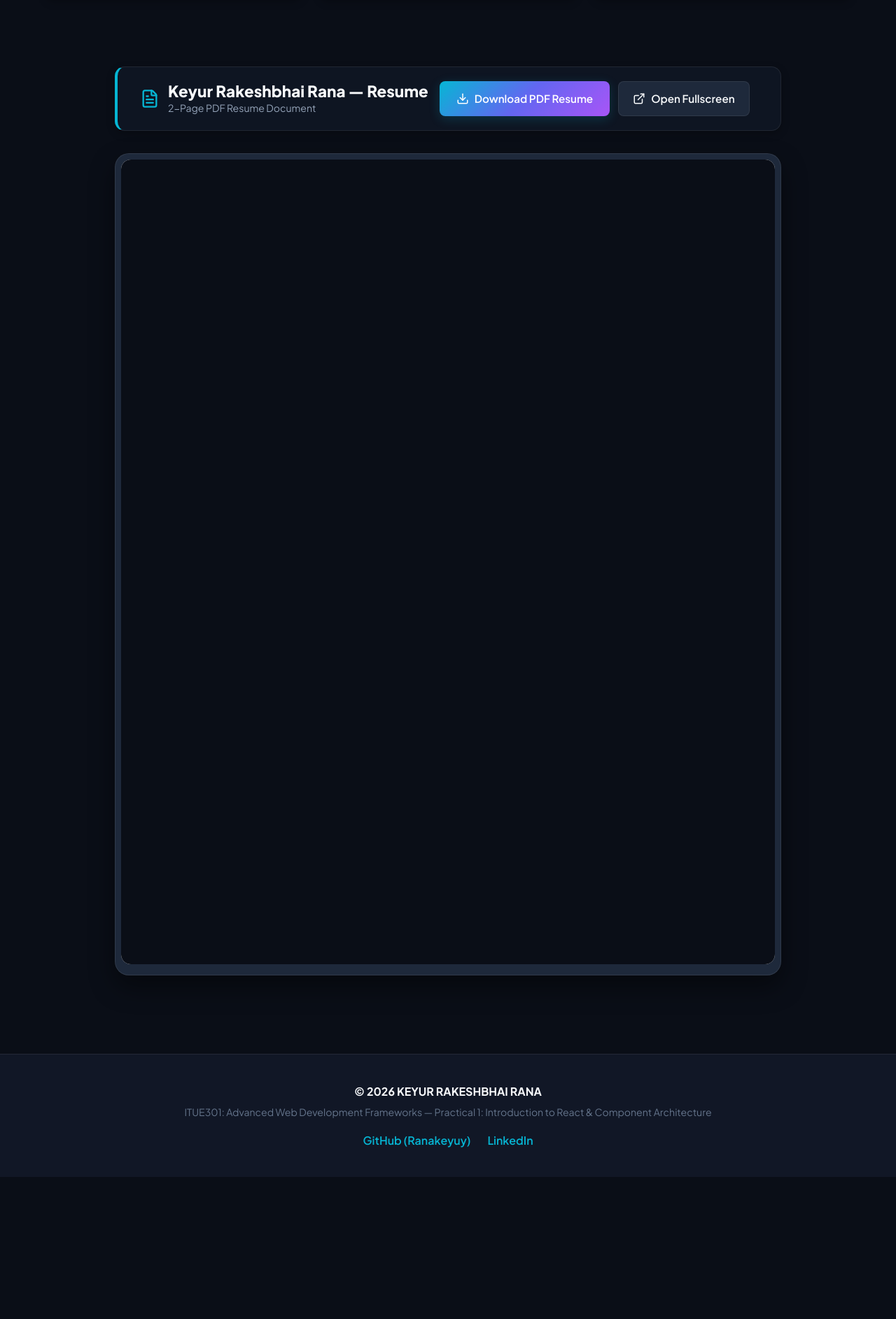
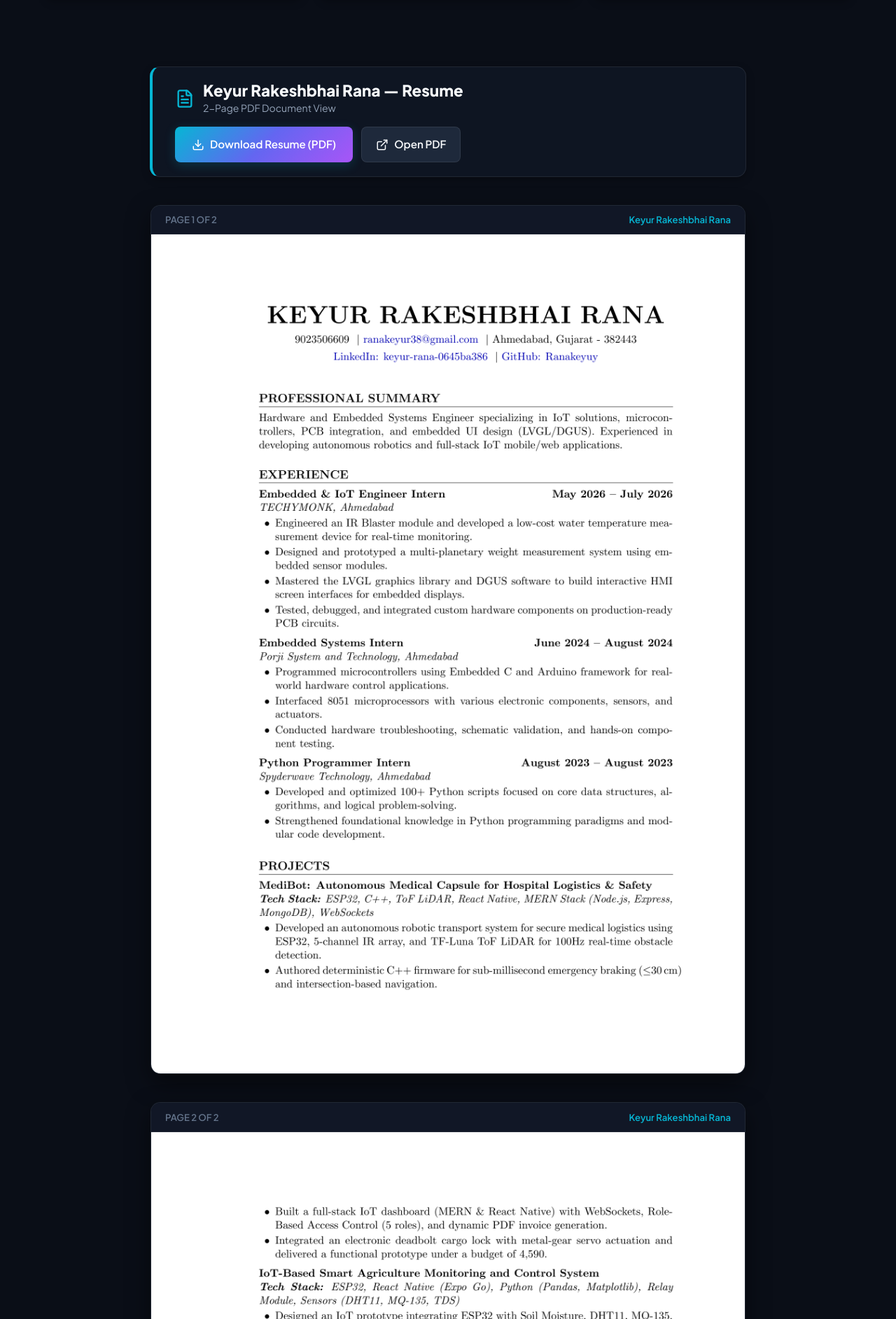
Before and after one commit to Ranakeyuy/Advance-webs-development, a React (Vite) app in the folder P01_student-portfolio/: page / in a window 1280 px wide. Shown: the part 3955-5840 px from the top of the page at 70% size. Before the commit the page ends 5637 px from the top, so only its background shows below. Built offline with nearby package versions, Linux system fonts and the light colour scheme.

Commit message:
Render exact high-resolution 2-page resume sheets without white iframe boxes or scrollbar glitches

```diff
--- a/P01_student-portfolio/src/componenets/ResumeSection.jsx
+++ b/P01_student-portfolio/src/componenets/ResumeSection.jsx
@@ -1,17 +1,17 @@
 import React from 'react';
-import { Download, ExternalLink, FileText } from 'lucide-react';
+import { Download, ExternalLink, FileText, CheckCircle2 } from 'lucide-react';
 
 function ResumeSection() {
   return (
     <section id="resume" style={{ padding: '2rem 0 4rem' }}>
-      <div className="container" style={{ maxWidth: '1000px' }}>
+      <div className="container" style={{ maxWidth: '900px' }}>
 
-        {/* Top Header Bar with Download Button */}
+        {/* Header Control Bar with Download Button */}
         <div
           className="glass-card"
           style={{
             padding: '1.25rem 2rem',
-            marginBottom: '2rem',
+            marginBottom: '2.5rem',
             display: 'flex',
             justify: 'space-between',
             alignItems: 'center',
@@ -27,23 +27,23 @@ function ResumeSection() {
                 Keyur Rakeshbhai Rana — Resume
               </h2>
               <p style={{ color: 'var(--text-secondary)', fontSize: '0.88rem', margin: 0 }}>
-                2-Page PDF Resume Document
+                2-Page PDF Document View
               </p>
             </div>
           </div>
 
           <div style={{ display: 'flex', gap: '0.75rem' }}>
-            {/* Primary Download Button */}
+            {/* Download PDF Button */}
             <a
               href="/keyur_resume.pdf"
               download="Keyur_Rana_Resume.pdf"
               className="btn btn-primary"
               style={{ padding: '0.75rem 1.5rem', fontSize: '0.95rem' }}
             >
-              <Download size={18} /> Download PDF Resume
+              <Download size={18} /> Download Resume (PDF)
             </a>
 
-            {/* Open PDF in New Tab */}
+            {/* View PDF Direct Link */}
             <a
               href="/keyur_resume.pdf"
               target="_blank"
@@ -51,39 +51,60 @@ function ResumeSection() {
               className="btn btn-secondary"
               style={{ padding: '0.75rem 1.25rem', fontSize: '0.95rem' }}
             >
-              <ExternalLink size={18} /> Open Fullscreen
+              <ExternalLink size={18} /> Open PDF
             </a>
           </div>
         </div>
 
-        {/* Full 2-Page Resume PDF Viewer Display */}
-        <div
-          className="glass-card"
-          style={{
-            padding: '0.5rem',
-            borderRadius: 'var(--radius-lg)',
-            boxShadow: 'var(--shadow-lg)',
-            background: '#1e293b'
-          }}
-        >
-          <iframe
-            src="/keyur_resume.pdf#toolbar=1&view=FitH"
-            title="Keyur Rakeshbhai Rana Resume PDF (Page 1 & 2)"
-            width="100%"
-            height="1150px"
+        {/* Crisp Page 1 and Page 2 Resume Document Sheets */}
+        <div style={{ display: 'flex', flexDirection: 'column', gap: '2.5rem', alignItems: 'center' }}>
+
+          {/* Page 1 */}
+          <div
+            className="glass-card"
             style={{
-              border: 'none',
+              width: '100%',
+              maxWidth: '850px',
+              padding: '0',
+              overflow: 'hidden',
               borderRadius: 'var(--radius-md)',
-              background: '#ffffff'
+              boxShadow: '0 12px 32px rgba(0, 0, 0, 0.5)'
             }}
           >
-            <p style={{ padding: '2rem', textAlign: 'center', color: '#ffffff' }}>
-              Your browser does not support inline PDF viewing.
-              <a href="/keyur_resume.pdf" download="Keyur_Rana_Resume.pdf" style={{ color: 'var(--accent-cyan)', marginLeft: '0.5rem' }}>
-                Download Keyur's 2-Page Resume PDF
-              </a>.
-            </p>
-          </iframe>
+            <div style={{ background: 'var(--bg-secondary)', padding: '0.6rem 1.25rem', borderBottom: '1px solid var(--border-color)', display: 'flex', justifyContent: 'space-between', alignItems: 'center' }}>
+              <span style={{ fontSize: '0.82rem', color: 'var(--text-muted)', fontWeight: 600 }}>PAGE 1 OF 2</span>
+              <span style={{ fontSize: '0.82rem', color: 'var(--accent-cyan)', fontWeight: 600 }}>Keyur Rakeshbhai Rana</span>
+            </div>
+            <img
+              src="/resume_page_1.png"
+              alt="Keyur Rakeshbhai Rana Resume Page 1"
+              style={{ width: '100%', display: 'block', height: 'auto' }}
+            />
+          </div>
+
+          {/* Page 2 */}
+          <div
+            className="glass-card"
+            style={{
+              width: '100%',
+              maxWidth: '850px',
+              padding: '0',
+              overflow: 'hidden',
+              borderRadius: 'var(--radius-md)',
+              boxShadow: '0 12px 32px rgba(0, 0, 0, 0.5)'
+            }}
+          >
+            <div style={{ background: 'var(--bg-secondary)', padding: '0.6rem 1.25rem', borderBottom: '1px solid var(--border-color)', display: 'flex', justifyContent: 'space-between', alignItems: 'center' }}>
+              <span style={{ fontSize: '0.82rem', color: 'var(--text-muted)', fontWeight: 600 }}>PAGE 2 OF 2</span>
+              <span style={{ fontSize: '0.82rem', color: 'var(--accent-cyan)', fontWeight: 600 }}>Keyur Rakeshbhai Rana</span>
+            </div>
+            <img
+              src="/resume_page_2.png"
+              alt="Keyur Rakeshbhai Rana Resume Page 2"
+              style={{ width: '100%', display: 'block', height: 'auto' }}
+            />
+          </div>
+
         </div>
 
       </div>
```
Also changed, not shown: P01_student-portfolio/public/resume_page_1.png (added), P01_student-portfolio/public/resume_page_2.png (added).
